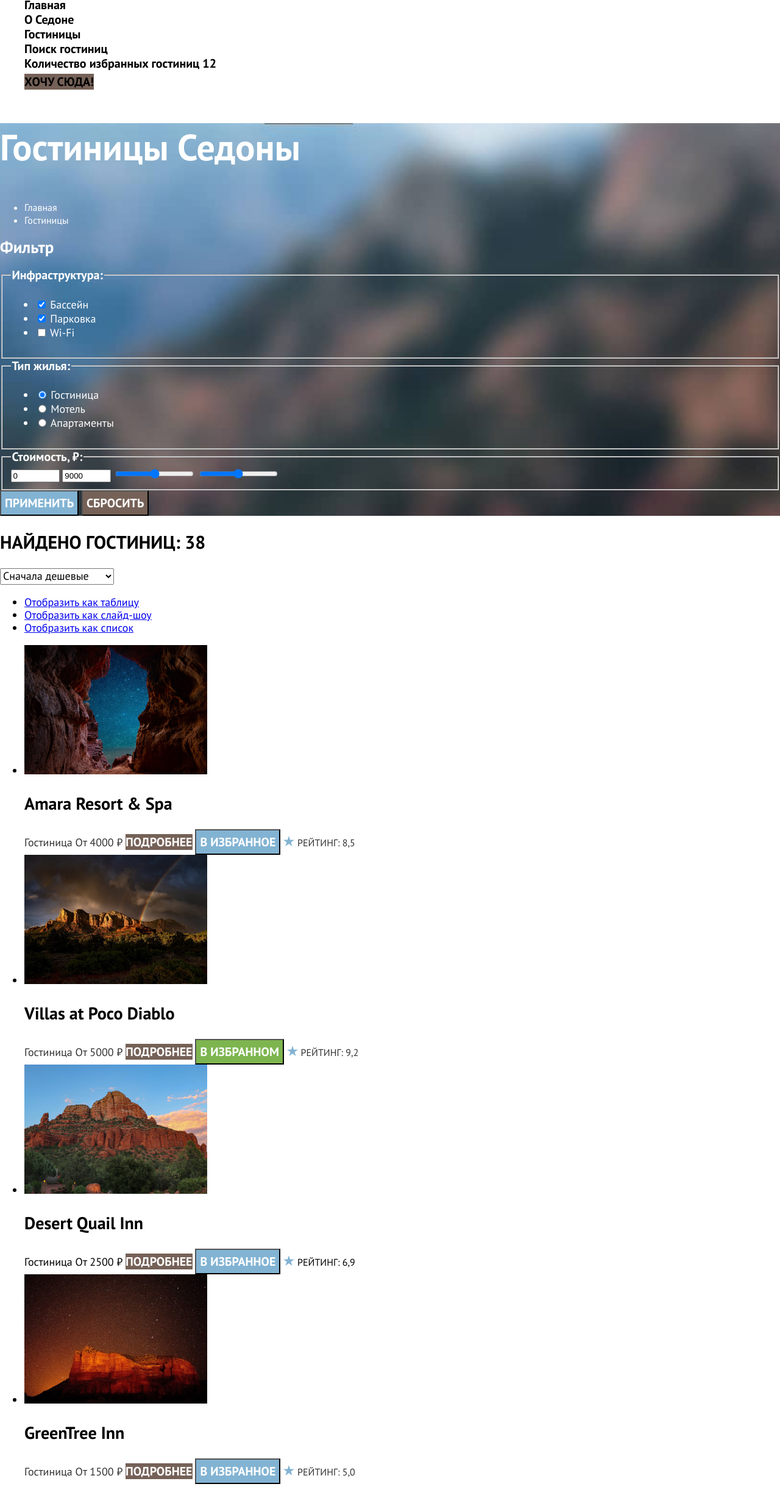
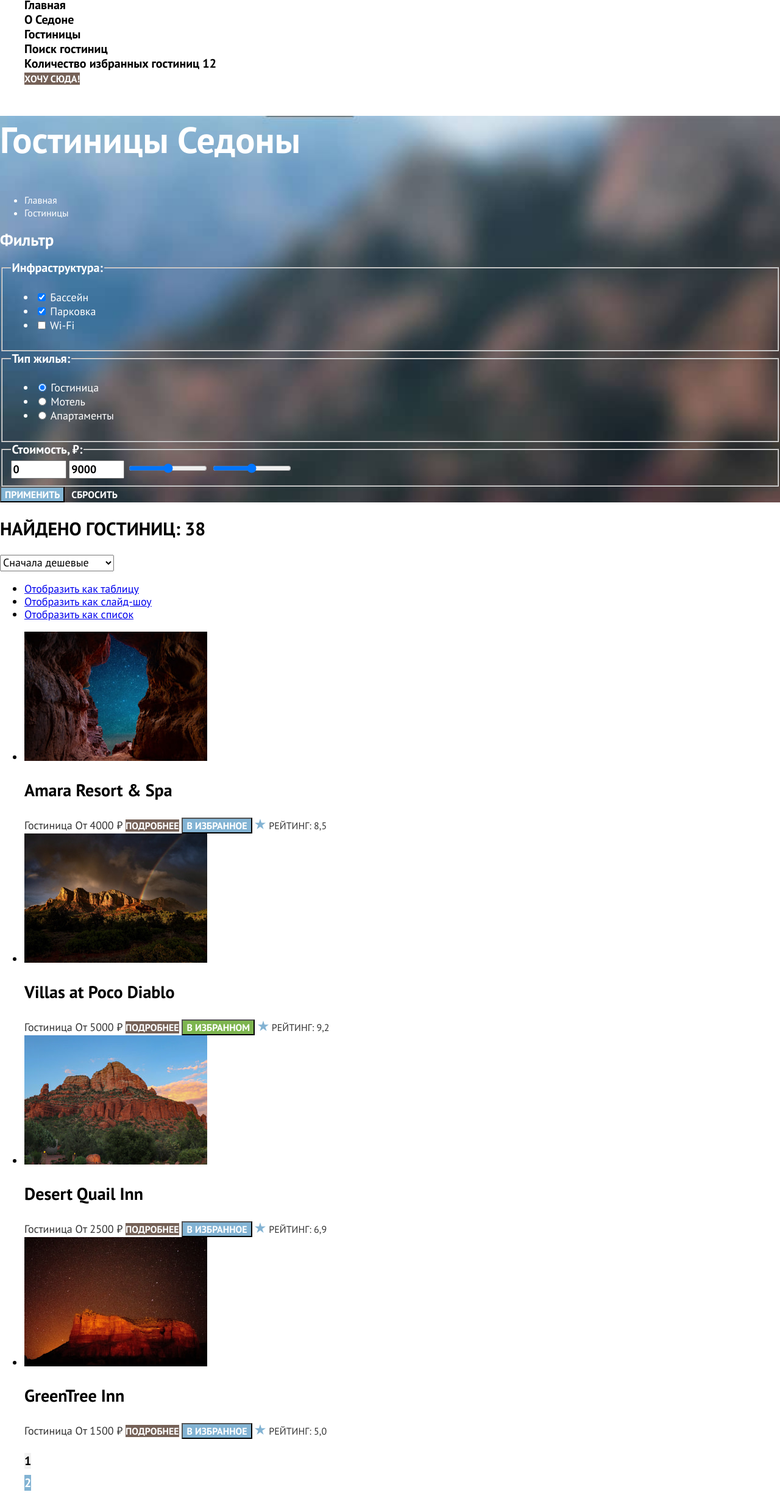
Before and after one commit to htmlacademy-htmlcss/2095675-sedona-36, a plain HTML site: page catalog.html in a window 1280 px wide. Shown: the part 79-2531 px from the top of the page at 61% size. Drawn offline with Linux system fonts and the light colour scheme.

Commit message:
Исправляет ошибки базовой стилизации

```diff
--- a/styles/styles.css
+++ b/styles/styles.css
@@ -35,9 +35,30 @@
   color: #ffffff;
 }
 
+.main-navigation .button {
+  color: #ffffff;
+  font-size: 16px;
+  line-height: 20px;
+  text-align: center;
+}
+
 .button-blue,
 .product-card-button {
   background-color: #82B3D3;
+}
+
+.catalog-filter-submit-button,
+.product-card-button,
+.product-card-link {
+  font-size: 16px;
+  line-height: 20px;
+}
+
+.catalog-filter-reset-button {
+  font-size: 16px;
+  line-height: 20px;
+  background-color: transparent;
+  border: none;
 }
 
 .product-card-button-current {
@@ -83,6 +104,7 @@
   line-height: 26px;
   text-align: center;
   color: #333333;
+  font-weight: 400;
 }
 
 /* advantages */
@@ -146,6 +168,10 @@
   background-color: #ffffff;
 }
 
+.benefits-description {
+  color: #333333;
+}
+
 /* subscribe */
 
 .subscribe-index {
@@ -158,7 +184,10 @@
 }
 
 .subcsribe-input {
+  font-family: inherit;
   line-height: 24px;
+  font-size: 18px;
+  color: #000000;
 }
 
 /* footer */
@@ -202,6 +231,13 @@
   font-weight: 700;
 }
 
+.catalog-filter-price-input {
+  font-family: inherit;
+  font-size: 18px;
+  line-height: 24px;
+  font-weight: 700;
+}
+
 /* catalog */
 
 .calatog-title {
@@ -213,8 +249,8 @@
 
 .catalog-sort {
   font-family: inherit;
-  font-size: inherit;
-  line-height: inherit;
+  font-size: 18px;
+  line-height: 21px;
 }
 
 /* product-card */
@@ -227,7 +263,9 @@
   text-decoration: none;
 }
 
-.product-card-item span {
+.product-card-type,
+.product-card-price,
+.product-card-rating {
   color: #333333;
 }
 
@@ -246,6 +284,7 @@
   text-transform: uppercase;
 }
 
+/* pagination */
 
 .pagination-list {
   list-style-type: none;
```
